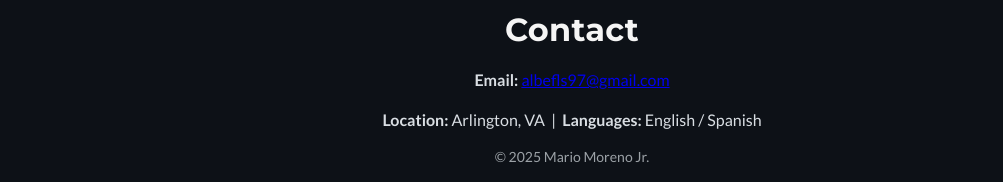
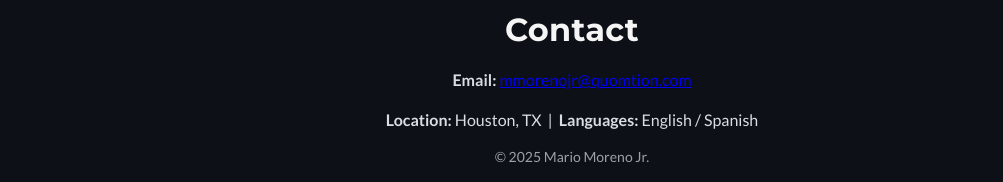
Before and after one commit to mamoreno89/mmorenojr-portfolio, a plain HTML site: page index.html in a window 1280 px wide. Shown: the part 2628-2810 px from the top of the page, without its empty margins (68-1071 px from the left). Drawn offline with nearby package versions, Linux system fonts and the light colour scheme.

Commit message:
Update index.html
Updated email address and location at the bottom of the page

```diff
--- a/index.html
+++ b/index.html
@@ -128,8 +128,8 @@
     <section id="contact" class="section">
       <div class="container narrow center">
         <h2>Contact</h2>
-        <p><strong>Email:</strong> <a href="mailto:albefls97@gmail.com">albefls97@gmail.com</a></p>
-        <p><strong>Location:</strong> Arlington, VA &nbsp;|&nbsp; <strong>Languages:</strong> English / Spanish</p>
+        <p><strong>Email:</strong> <a href="mailto:mmorenojr@quomtion.com">mmorenojr@quomtion.com</a></p>
+        <p><strong>Location:</strong> Houston, TX &nbsp;|&nbsp; <strong>Languages:</strong> English / Spanish</p>
         <p class="fine">© <span id="year"></span> Mario Moreno Jr.</p>
       </div>
     </section>
```
